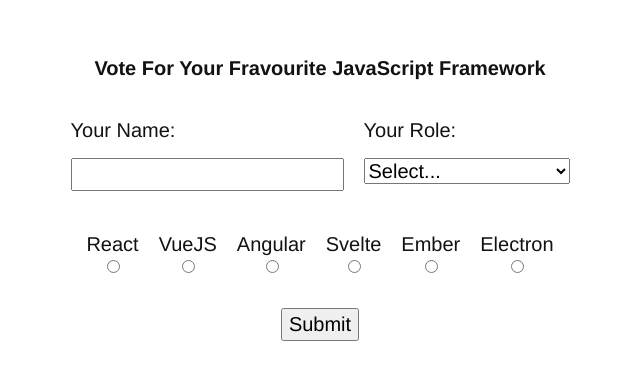
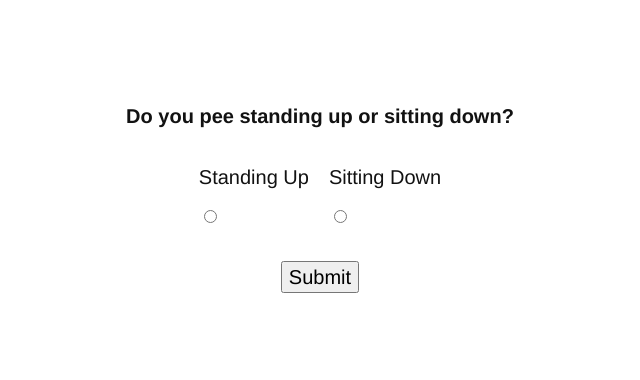
Before and after one commit to jackchristian1995/netlify-forms-nuxt, a Nuxt app: page /conditional-rendering-netlify-form in a window 1280 px wide. Shown: the part 202-582 px from the top of the page, without its empty margins (320-960 px from the left). Built offline with nearby package versions, Linux system fonts and the light colour scheme.

Commit message:
conditional rendering form added

```diff
--- a/components/ConditionalRenderingNetlifyForm.vue
+++ b/components/ConditionalRenderingNetlifyForm.vue
@@ -1,37 +1,24 @@
 <template>
   <form
     action="/" method="post" enctype="application/x-www-form-urlencoded"
-    data-netlify="true" name="framework-votes">
-    <input type="hidden" name="form-name" value="framework-votes">
+    data-netlify="true" name="toilet-votes">
+    <input type="hidden" name="form-name" value="toilet-votes">
     <fieldset>
-      <label for="name">
-        <p>
-          Your Name:
-        </p>
-        <input type="text" name="name" id="name" required />
-      </label>
-      <label for="name">
-        <p>
-          Your Role:
-        </p>
-        <select name="occupation" id="occupation" required>
-          <option disabled selected>Select...</option>
-          <option value="front-end-developer">Front-end Developer</option>
-          <option value="full-stack-developer">Full-stack Developer</option>
-          <option value="web-designer">Web Designer</option>
-          <option value="project-manager">Project Manager</option>
-        </select>
+      <label v-for="position of positions" :key="position" :for="position">
+        <p>{{ position }}</p>
+        <input type="radio" name="position" :id="position" :value="position" @change="setPosition" required />
       </label>
     </fieldset>
-    <fieldset>
-      <label v-for="framework of frameworks" :key="framework" :for="framework">
-        <p>{{ framework }}</p>
-        <input type="radio" name="framework" :id="framework" :value="framework" required />
+    <fieldset v-show="formEntries.position && formEntries.position === 'Standing Up'">
+      <label for="percent">
+        <p>As a percentage, how much of the time do you remember to put down the toilet seat?</p>
+        <input type="number" name="percent" id="percent" v-model="formEntries.percent" required />
       </label>
     </fieldset>
     <button type="submit">
       Submit
     </button>
+    <p class="response-message" v-if="formResponse">{{ formResponse }}</p>
   </form>
 </template>
 
@@ -40,14 +27,45 @@
 import { ref } from 'vue';
 
 // Framework Options
-const frameworks = ref([
-  'React',
-  'VueJS',
-  'Angular',
-  'Svelte',
-  'Ember',
-  'Electron'
+const positions = ref([
+  'Standing Up',
+  'Sitting Down'
 ]);
+
+// Form Entries and Data
+const formEntries = reactive({
+  position: null,
+  percent: 0
+});
+
+const setPosition = (e) => formEntries.position = e.target.value;
+
+// Form Submission
+const formRef = ref(null);
+const formResponse = ref(null);
+
+const encode = (data) => {
+  return Object.keys(data)
+      .map(key => encodeURIComponent(key) + "=" + encodeURIComponent(data[key]))
+      .join("&");
+}
+
+const handleSubmit = (e) => {
+  const { position, percent } = formEntries;
+  const formData = {
+    position,
+    percent,
+    'form-name': 'toilet-votes'
+  }
+
+  fetch('/', {
+    method: 'POST',
+    headers: { 'Content-Type': 'application/x-www-form-urlencoded' },
+    body: encode(formData)
+  })
+    .then(() => formResponse.value = 'Thank you for sharing.')
+    .catch((e) => formResponse.value = e.message);
+}
 </script>
 
 <style scoped>
@@ -79,4 +97,8 @@
 button {
   margin: 0 auto;
 }
+
+.response-message {
+  padding: var(--padding-inner-base) 0;
+}
 </style>
--- a/pages/conditional-rendering-netlify-form.vue
+++ b/pages/conditional-rendering-netlify-form.vue
@@ -1,6 +1,6 @@
 <template>
   <div class="full-width full-height flex column h-center">
-    <h1>Vote For Your Fravourite JavaScript Framework</h1>
+    <h1>Do you pee standing up or sitting down?</h1>
     <conditional-rendering-netlify-form />
   </div>
 </template>
```
